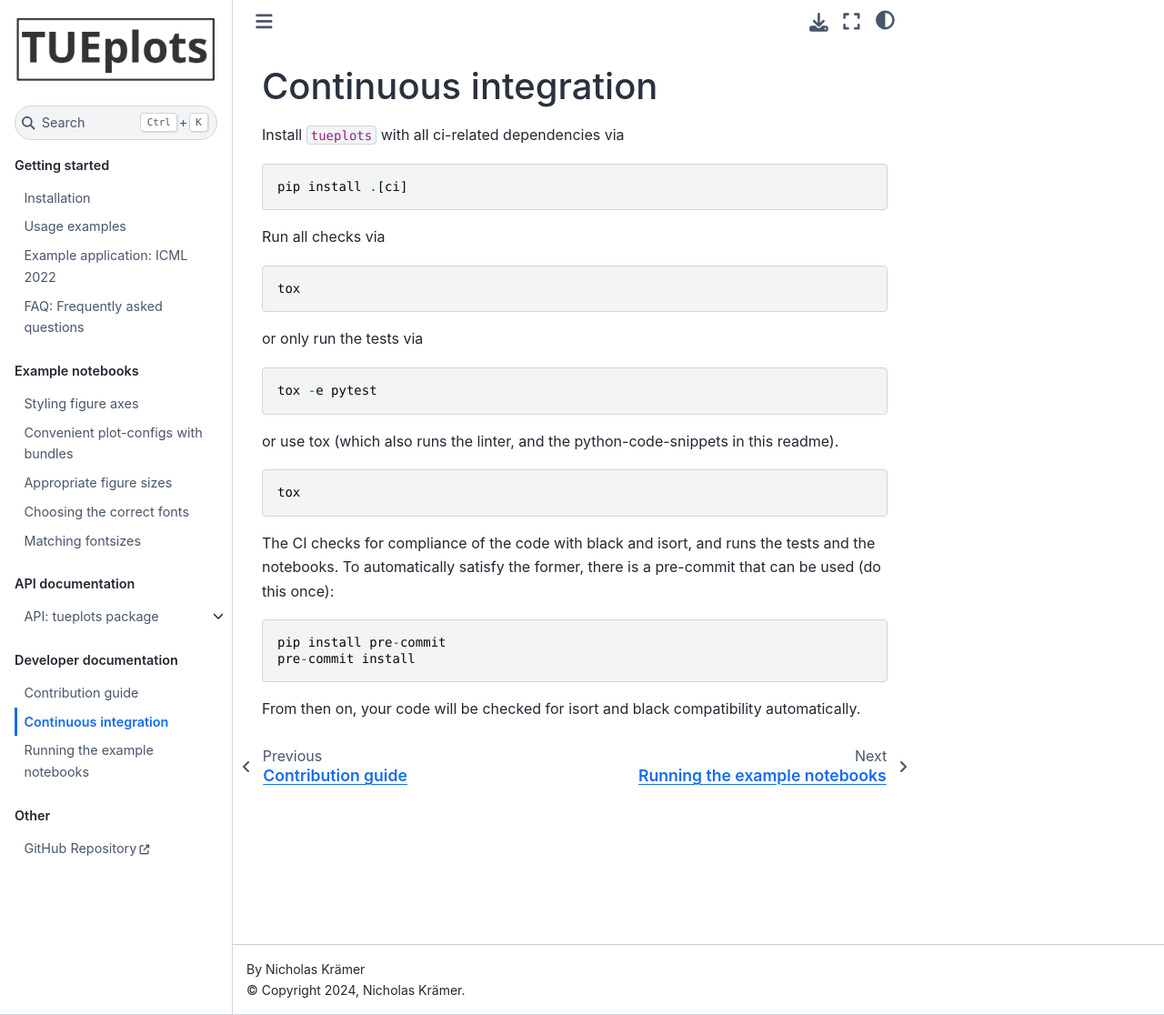
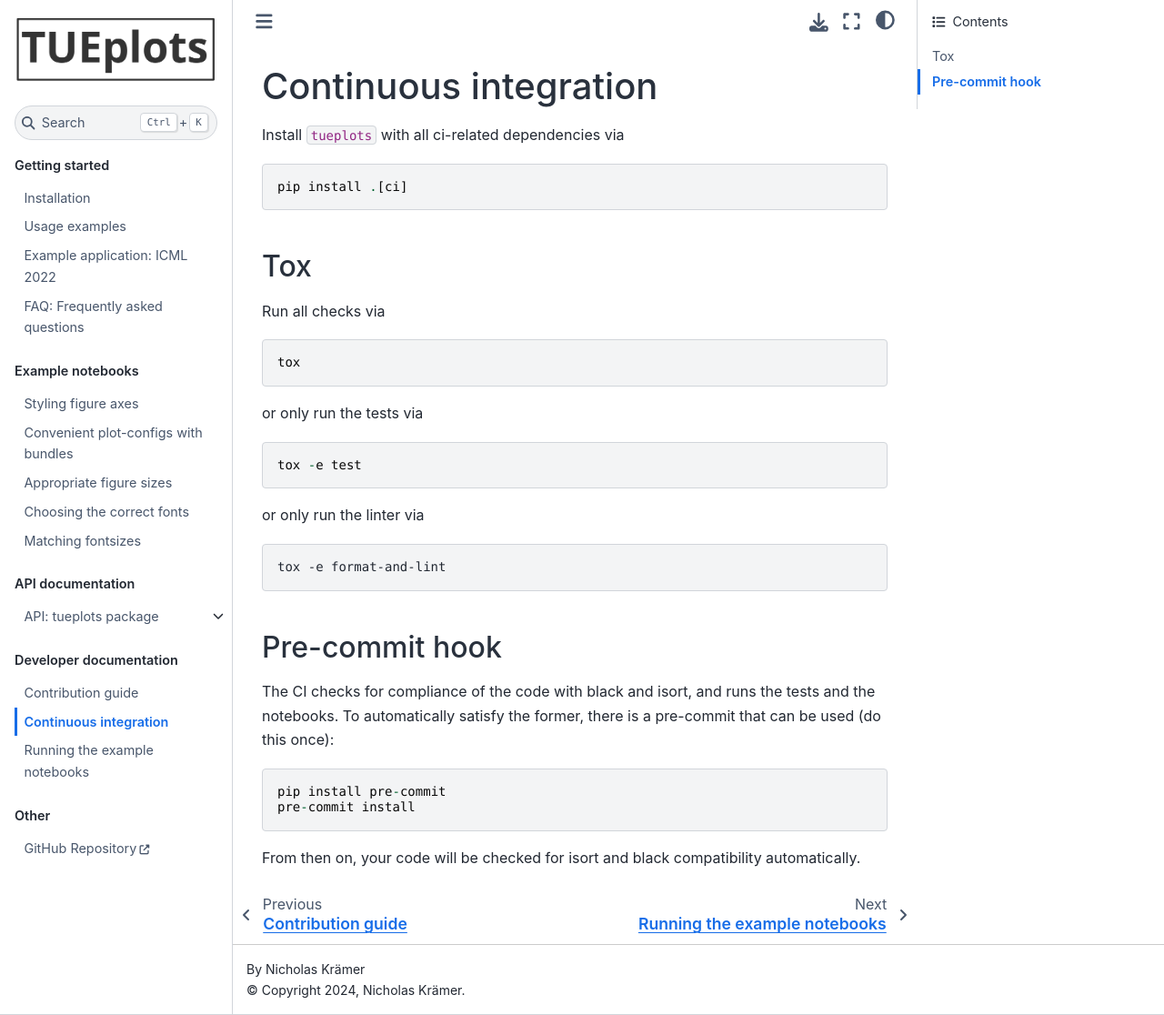
Before and after one commit to pnkraemer/tueplots, a Sphinx documentation site: the page built from docs/source/docs_dev/continuous_integration.md, in a window 1280 px wide and 1116 px high. Shown: the whole window at 91% size. Built offline with Sphinx 7.4.7 and the Sphinx Book theme 1.1.4, drawn with Linux system fonts in a browser that asks for light colours; pages that are not in the unit, such as notebooks, are missing from menus.

Commit message:
Update the discussion of tox

````diff
--- a/docs/source/docs_dev/continuous_integration.md
+++ b/docs/source/docs_dev/continuous_integration.md
@@ -5,18 +5,23 @@ Install `tueplots` with all ci-related dependencies via
 ```
 pip install .[ci]
 ```
+
+
+## Tox
 Run all checks via
 ```
 tox
 ```
 or only run the tests via
 ```
-tox -e pytest
+tox -e test
 ```
-or use tox (which also runs the linter, and the python-code-snippets in this readme).
+or only run the linter via
+```commandline
+tox -e format-and-lint
 ```
-tox
-```
+
+## Pre-commit hook
 The CI checks for compliance of the code with black and isort, and runs the tests and the notebooks.
 To automatically satisfy the former, there is a pre-commit that can be used (do this once):
 ```
````
